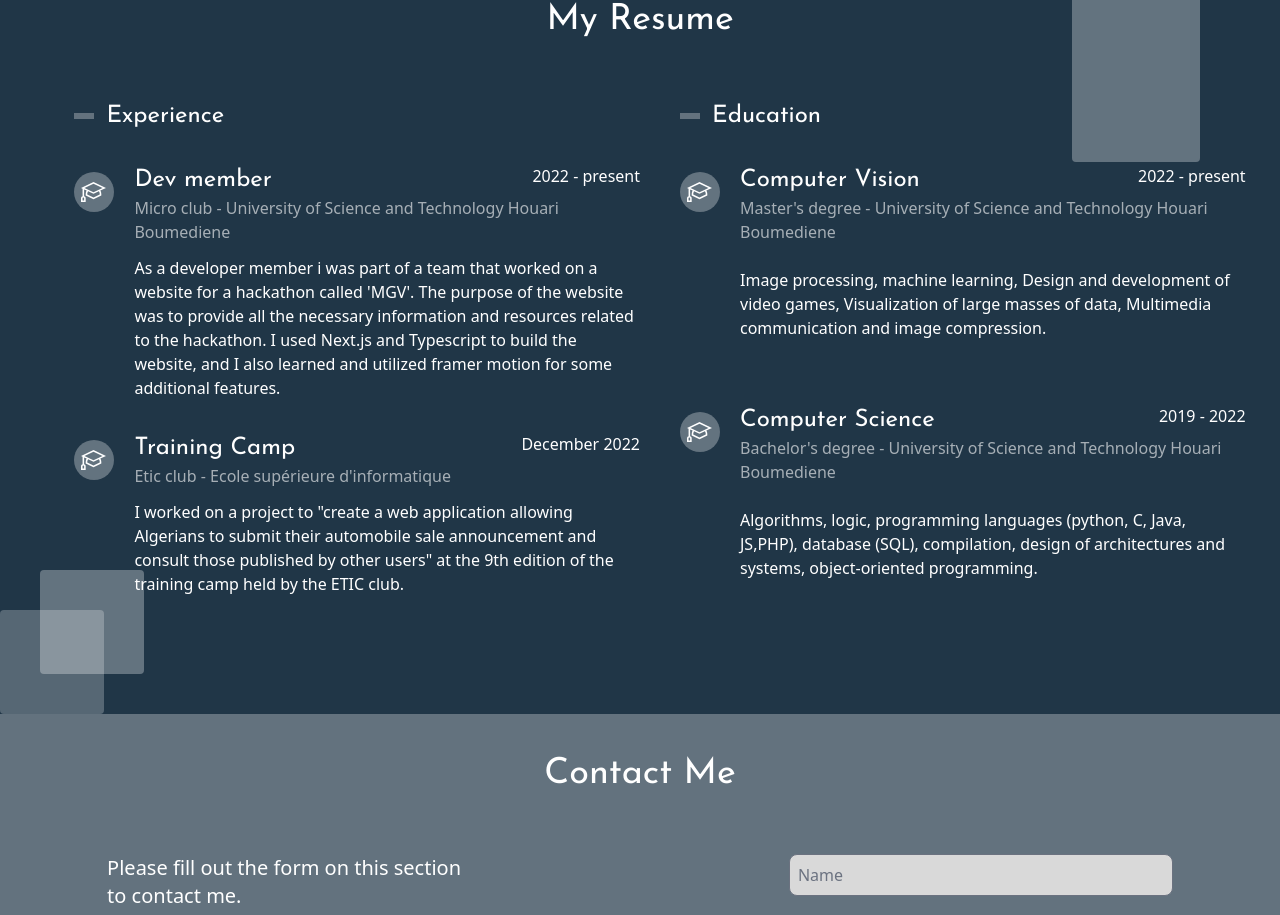
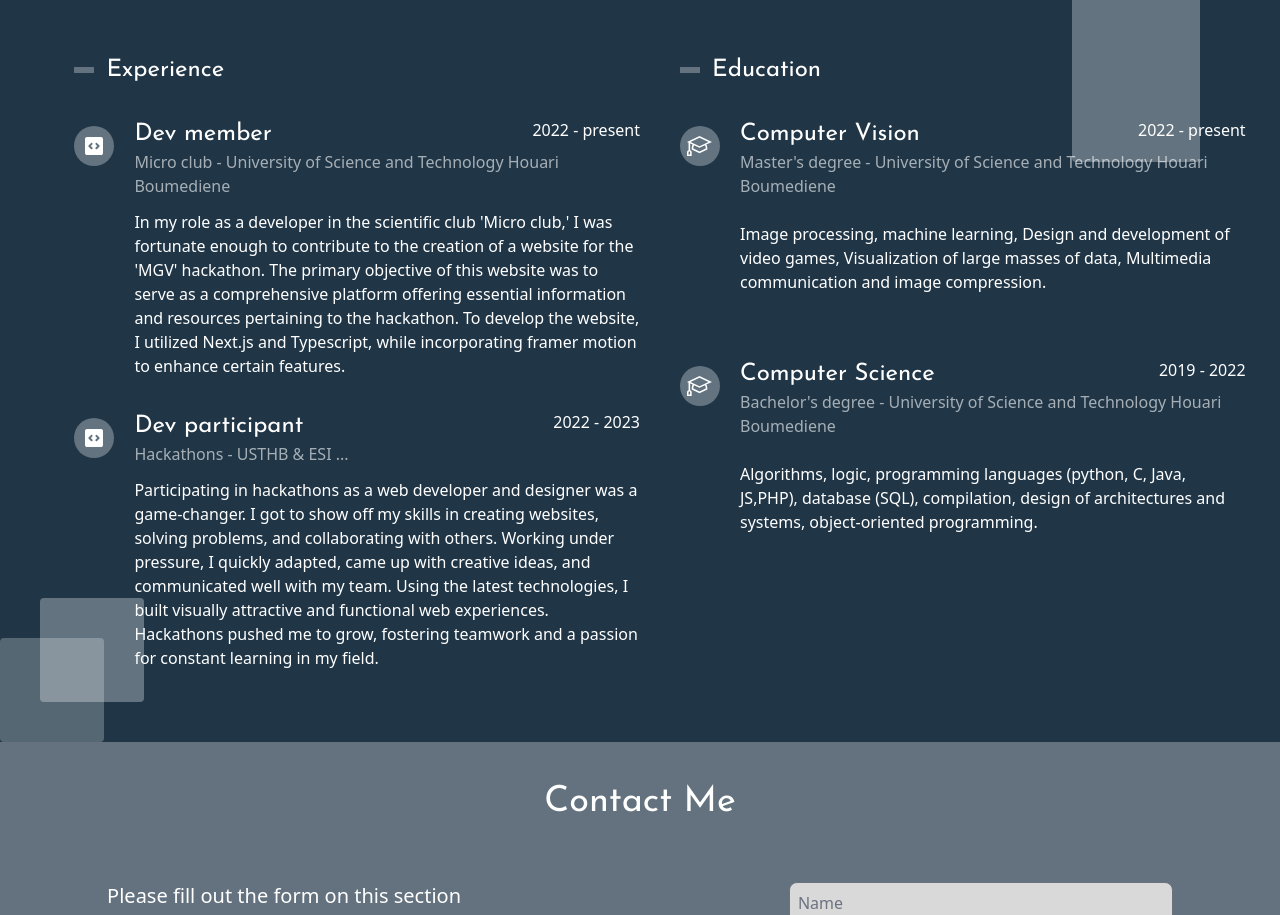
Before and after one commit to raoufslv/portfolio, a React (Vite) app: page / in a window 1280 px wide. Shown: the part 3734-4649 px from the top of the page. Built offline with nearby package versions, Linux system fonts and the light colour scheme.

Commit message:
changed the working pargraph

```diff
--- a/src/pages/Home.jsx
+++ b/src/pages/Home.jsx
@@ -330,7 +330,7 @@ const Home = () => {
                 </div>
                 <div className="flex sm:gap-5 gap-2 my-8">
                   <img
-                    src="/assets/education2.svg"
+                    src="/assets/work-icon.svg"
                     className="self-start mt-2"
                     alt="icon"
                   />
@@ -348,41 +348,47 @@ const Home = () => {
                       </p>
 
                       <p className="font-extralight opacity-100 mt-3">
-                        As a developer member i was part of a team that worked
-                        on a website for a hackathon called 'MGV'. The purpose
-                        of the website was to provide all the necessary
-                        information and resources related to the hackathon. I
-                        used Next.js and Typescript to build the website, and I
-                        also learned and utilized framer motion for some
-                        additional features.
+                        In my role as a developer in the scientific club 'Micro
+                        club,' I was fortunate enough to contribute to the
+                        creation of a website for the 'MGV' hackathon. The
+                        primary objective of this website was to serve as a
+                        comprehensive platform offering essential information
+                        and resources pertaining to the hackathon. To develop
+                        the website, I utilized Next.js and Typescript, while
+                        incorporating framer motion to enhance certain features.
                       </p>
                     </div>
                   </div>
                 </div>
                 <div className="flex sm:gap-5 gap-2 my-8">
                   <img
-                    src="/assets/education2.svg"
+                    src="/assets/work-icon.svg"
                     className="self-start mt-2"
                     alt="icon"
                   />
                   <div className="">
                     <div className="flex justify-between">
                       <h4 className="sm:text-2xl text-xl navbar-font">
-                        Training Camp
+                        Dev participant
                       </h4>
-                      <h5>December 2022</h5>
+                      <h5>2022 - 2023</h5>
                     </div>
                     <div className="md:w-[31.6rem] w-[17rem]">
                       <p className=" font-extralight opacity-60 flex-col">
-                        Etic club - Ecole supérieure d'informatique
+                        Hackathons - USTHB & ESI ...
                       </p>
 
                       <p className="font-extralight opacity-100 mt-3">
-                        I worked on a project to "create a web application
-                        allowing Algerians to submit their automobile sale
-                        announcement and consult those published by other users"
-                        at the 9th edition of the training camp held by the ETIC
-                        club.
+                        Participating in hackathons as a web developer and
+                        designer was a game-changer. I got to show off my skills
+                        in creating websites, solving problems, and
+                        collaborating with others. Working under pressure, I
+                        quickly adapted, came up with creative ideas, and
+                        communicated well with my team. Using the latest
+                        technologies, I built visually attractive and functional
+                        web experiences. Hackathons pushed me to grow, fostering
+                        teamwork and a passion for constant learning in my
+                        field.
                       </p>
                     </div>
                   </div>
```
Also changed, not shown: public/assets/work-icon.svg (added).
